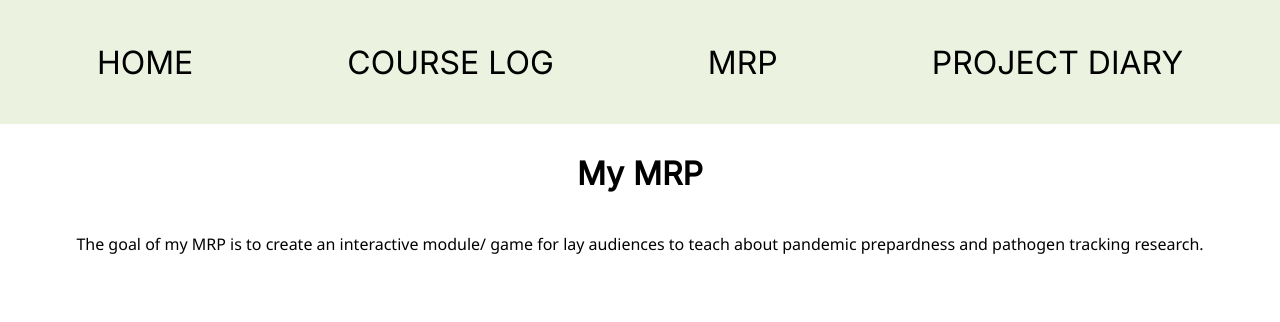
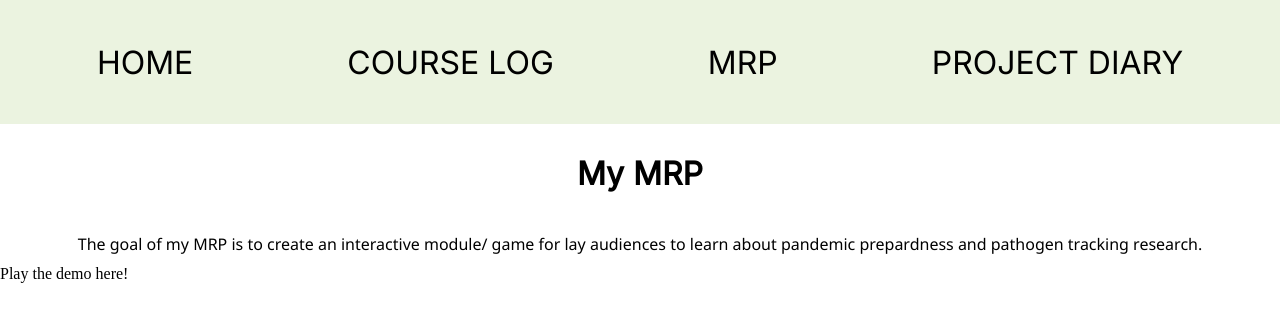
Before and after one commit to eymmao/eymmao.github.io, a plain HTML site: page mrp.html in a window 1280 px wide. Drawn offline with Linux system fonts and the light colour scheme.

Commit message:
added mrp demo link

```diff
--- a/mrp.html
+++ b/mrp.html
@@ -42,7 +42,10 @@
 
         <div>
             <h1>My MRP</h1>
-            <p style="text-align: center;"> The goal of my MRP is to create an interactive module/ game for lay audiences to teach about pandemic prepardness and pathogen tracking research.</p>
+            <p style="text-align: center;"> The goal of my MRP is to create an interactive module/
+                game for lay audiences to learn about pandemic prepardness and pathogen tracking research.
+            </p>
+            <a href="<br> Play the demo here!https://www.figma.com/proto/OAhcd97yndDujxpd6gaiyC/MSC2006-MRP-Prototype-Demo?page-id=130%3A61&node-id=2011-597&p=f&viewport=738%2C450%2C0.2&t=XmJyVBTn2RB83Xxw-1&scaling=min-zoom&content-scaling=fixed&starting-point-node-id=2024%3A1305">Play the demo here!</a>
             </div>
 
 
```
